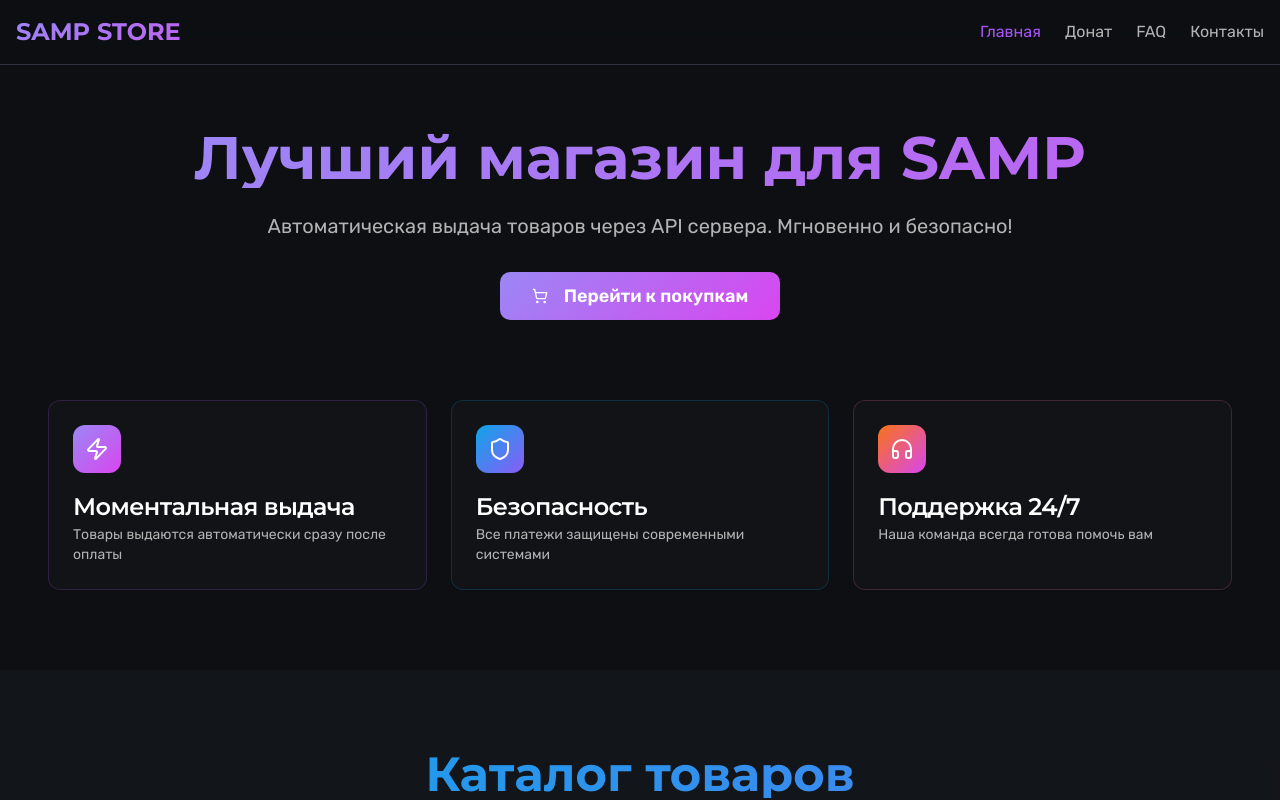
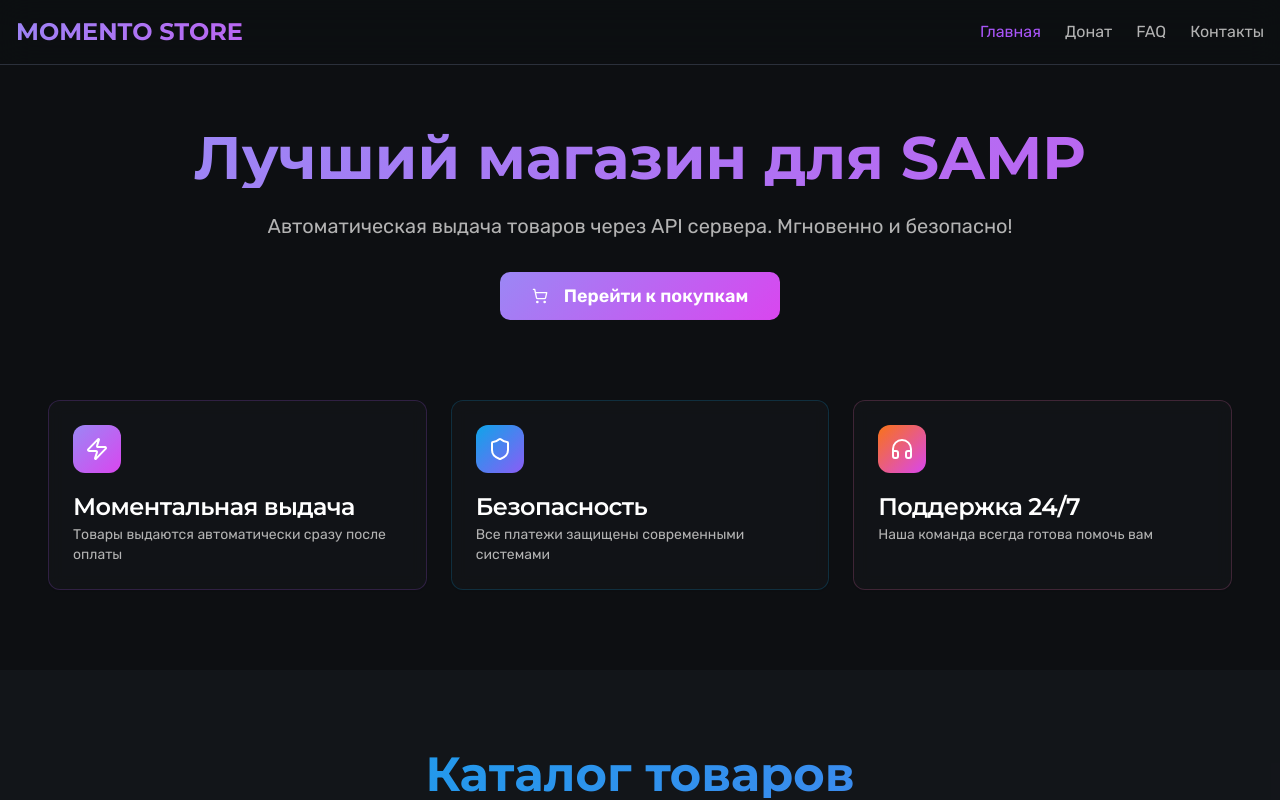
Before and after one commit to pr-poehali-dev/magazin-samp, a React (Vite) app: page / in a window 1280 px wide. Shown: the top 800 px of the page. Built offline with nearby package versions, Linux system fonts and the light colour scheme.

Commit message:
Обновление 1 компонентов

```diff
--- a/src/pages/Index.tsx
+++ b/src/pages/Index.tsx
@@ -88,9 +88,7 @@ const Index = () => {
       <nav className="fixed top-0 w-full z-50 bg-background/80 backdrop-blur-lg border-b border-border">
         <div className="container mx-auto px-4 py-4">
           <div className="flex items-center justify-between">
-            <h1 className="text-2xl font-bold bg-gradient-primary text-gradient animate-gradient-shift bg-[length:200%_200%]">
-              SAMP STORE
-            </h1>
+            <h1 className="text-2xl font-bold bg-gradient-primary text-gradient animate-gradient-shift bg-[length:200%_200%]">MOMENTO STORE</h1>
             <div className="flex gap-6">
               {['home', 'donate', 'faq', 'contacts'].map((section) => (
                 <button
```
